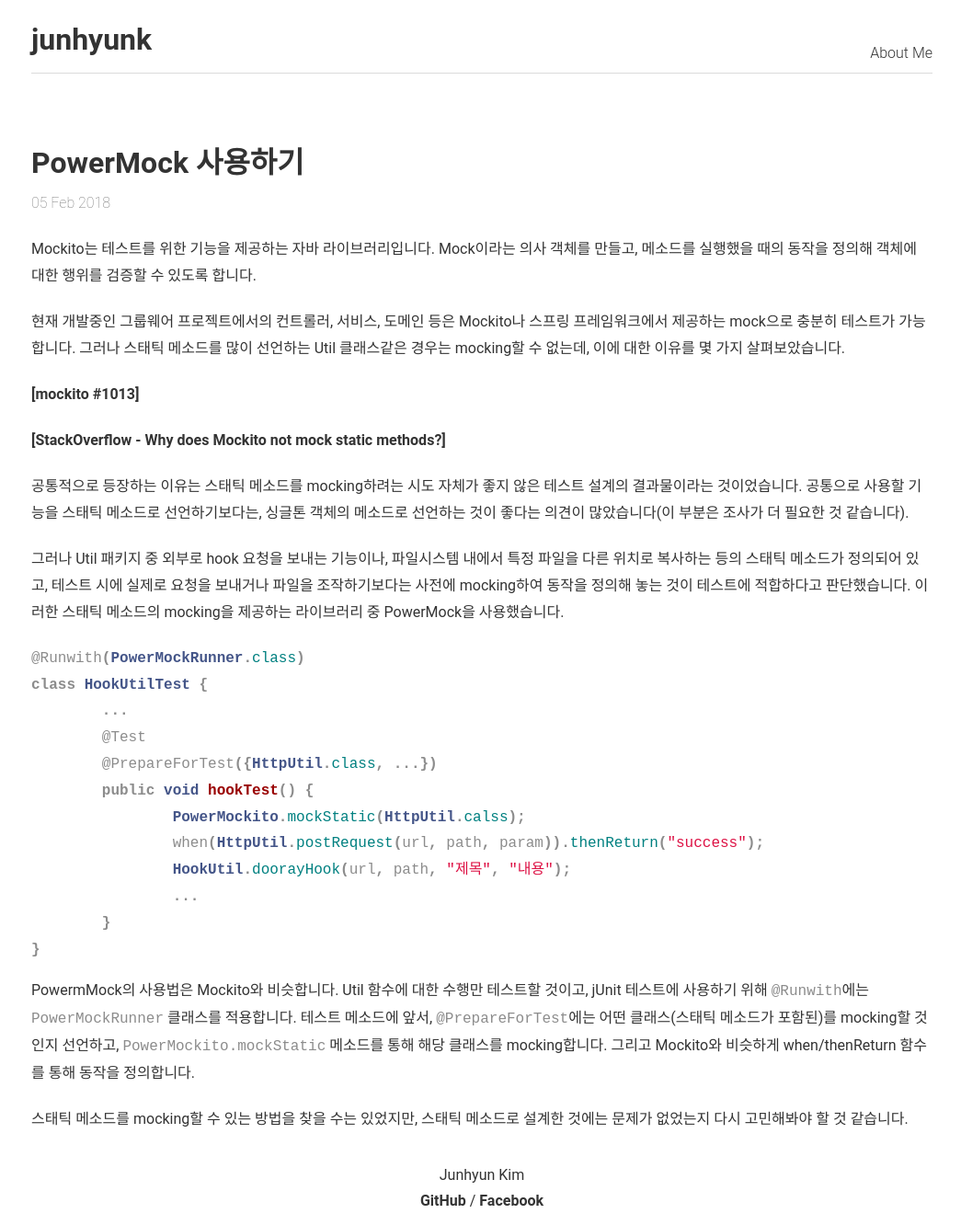
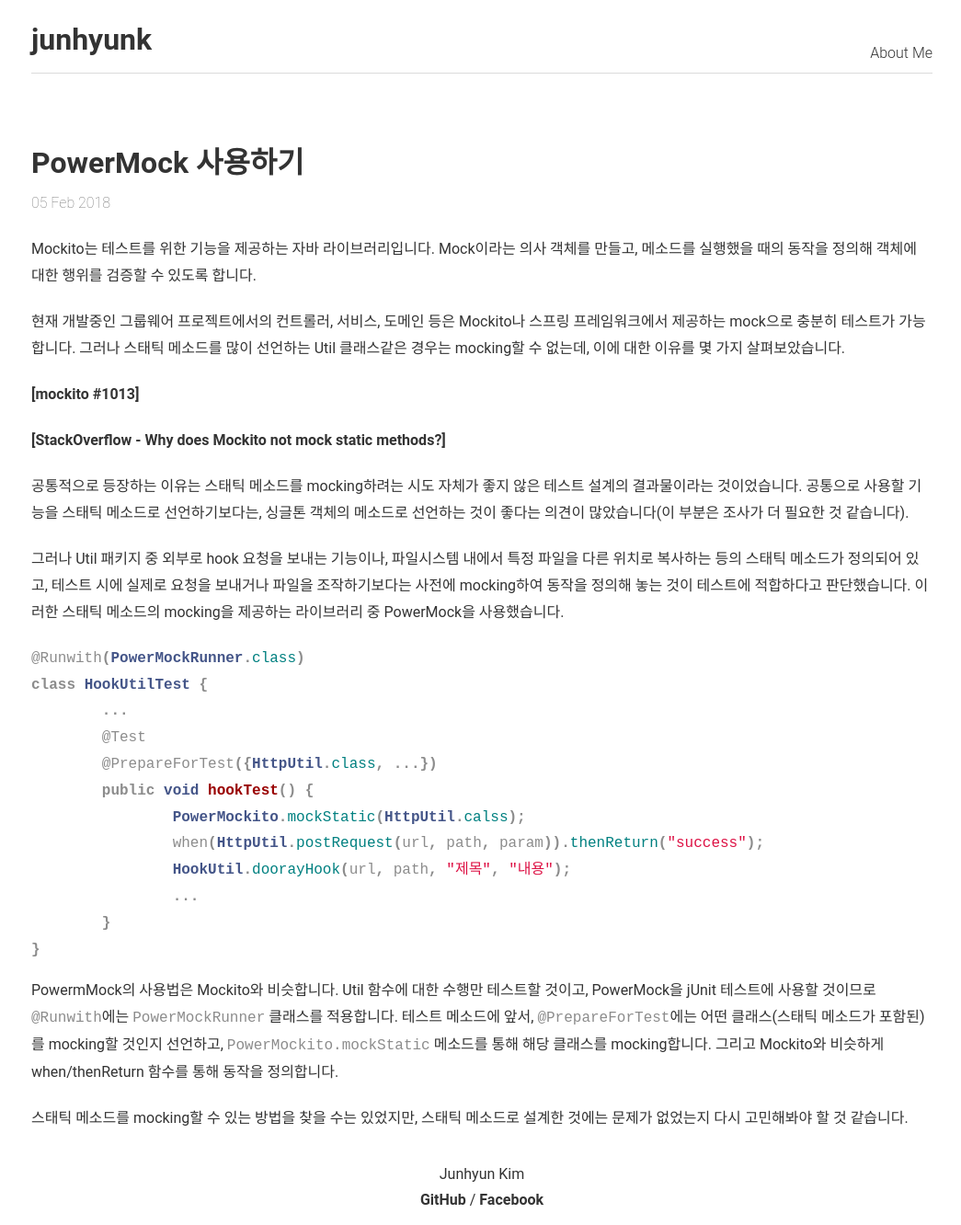
Before and after one commit to junhyunk/junhyunk.github.io, a Jekyll site: the page built from _posts/2018-02-05-20180205_powermock.md, in a window 1280 px wide. Shown: the whole page at 92% size, without its empty margins (116-1161 px from the left). Built offline with Jekyll 4.4.1, drawn with Linux system fonts in a browser that asks for light colours; comment, search, counter and statistics services are not loaded.

Commit message:
Modified 180205 post

````diff
--- a/_posts/2018-02-05-20180205_powermock.md
+++ b/_posts/2018-02-05-20180205_powermock.md
@@ -33,6 +33,6 @@ class HookUtilTest {
 }
 ```
 
-PowermMock의 사용법은 Mockito와 비슷합니다. Util 함수에 대한 수행만 테스트할 것이고, jUnit 테스트에 사용하기 위해 `@Runwith`에는 `PowerMockRunner` 클래스를 적용합니다. 테스트 메소드에 앞서, `@PrepareForTest`에는 어떤 클래스(스태틱 메소드가 포함된)를 mocking할 것인지 선언하고, `PowerMockito.mockStatic` 메소드를 통해 해당 클래스를 mocking합니다. 그리고 Mockito와 비슷하게 when/thenReturn 함수를 통해 동작을 정의합니다.
+PowermMock의 사용법은 Mockito와 비슷합니다. Util 함수에 대한 수행만 테스트할 것이고, PowerMock을 jUnit 테스트에 사용할 것이므로 `@Runwith`에는 `PowerMockRunner` 클래스를 적용합니다. 테스트 메소드에 앞서, `@PrepareForTest`에는 어떤 클래스(스태틱 메소드가 포함된)를 mocking할 것인지 선언하고, `PowerMockito.mockStatic` 메소드를 통해 해당 클래스를 mocking합니다. 그리고 Mockito와 비슷하게 when/thenReturn 함수를 통해 동작을 정의합니다.
 
 스태틱 메소드를 mocking할 수 있는 방법을 찾을 수는 있었지만, 스태틱 메소드로 설계한 것에는 문제가 없었는지 다시 고민해봐야 할 것 같습니다.
````
